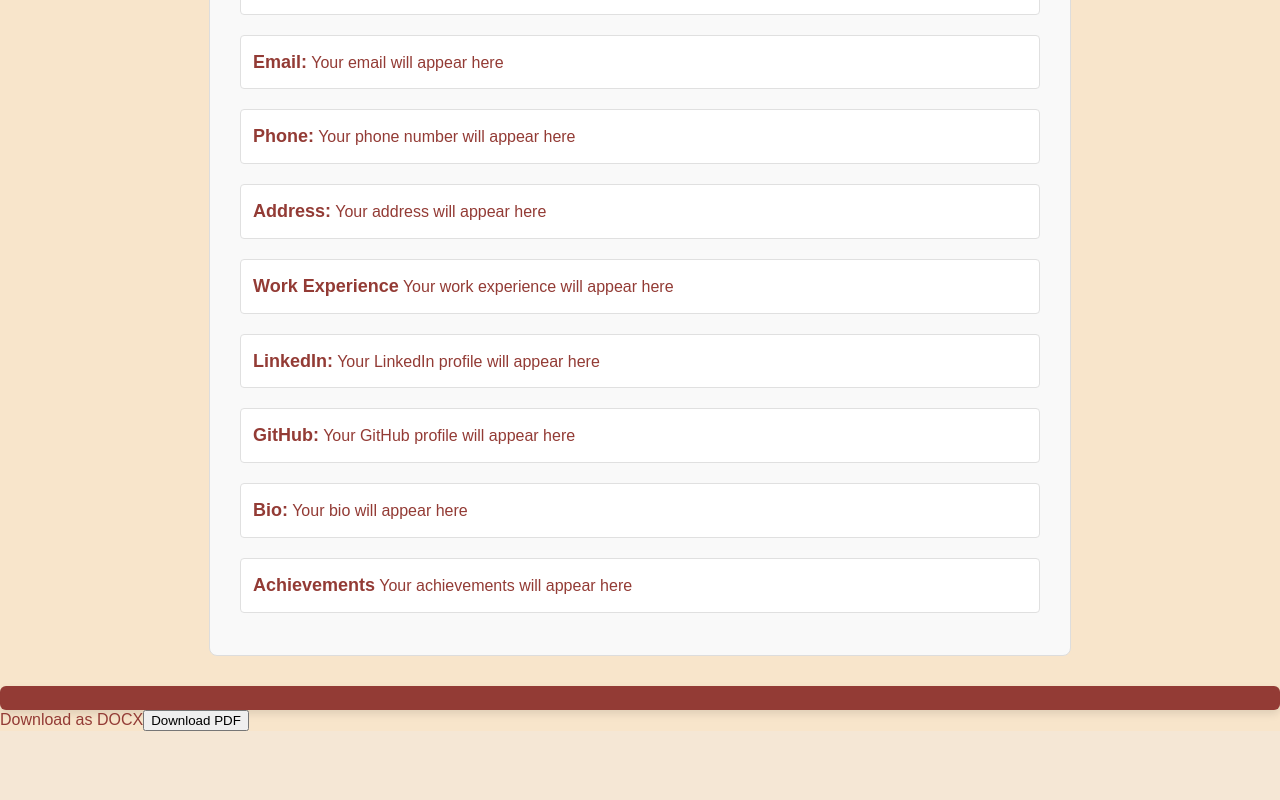
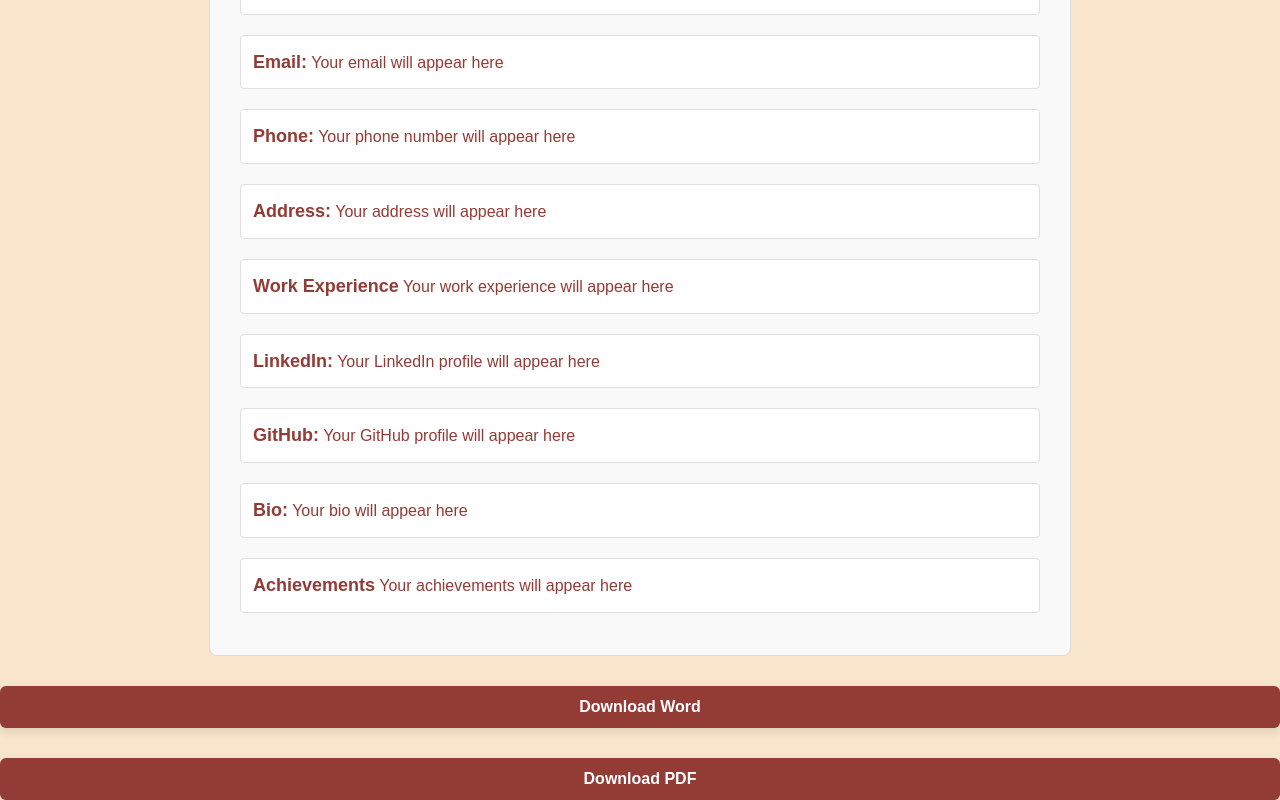
Before and after one commit to Shivanieltore/resumes, a React (Create React App) app in the folder client/: page /personal-info in a window 1280 px wide. Shown: the part 1099-1899 px from the top of the page. Before the commit the page ends 1830 px from the top, so only its background shows below. Built offline with nearby package versions, Linux system fonts and the light colour scheme.

Commit message:
initial-commit

```diff
--- a/client/src/components/Templates.jsx
+++ b/client/src/components/Templates.jsx
@@ -43,9 +43,10 @@ function Templates() {
         },
       ],
     });
-Packer.toBlob(doc).then((blob) => {
-  saveAs(blob, "ResumePreview.docx");
-});
+    const downloadWord = () => {
+      const blob = new Blob([JSON.stringify(formData)], { type: 'application/vnd.openxmlformats-officedocument.wordprocessingml.document' });
+      saveAs(blob, 'resume.docx');
+    };
 };
 const generatePDF = () => {
   const input = document.getElementById('resume');
@@ -194,11 +195,9 @@ return (
       </p>
     </div>
   </div>
-
   {/* Download Button */}
-  <button onClick={handleDownloadDocx} className="download-btn"></button>
-    Download as DOCX
-  <button onClick={generatePDF}>Download PDF</button>
+  <button onClick={handleDownloadDocx} className="download-btn" >Download Word</button>
+  <button onClick={generatePDF} className="download-btn">Download PDF</button>
 </div>
 );
 }
```
